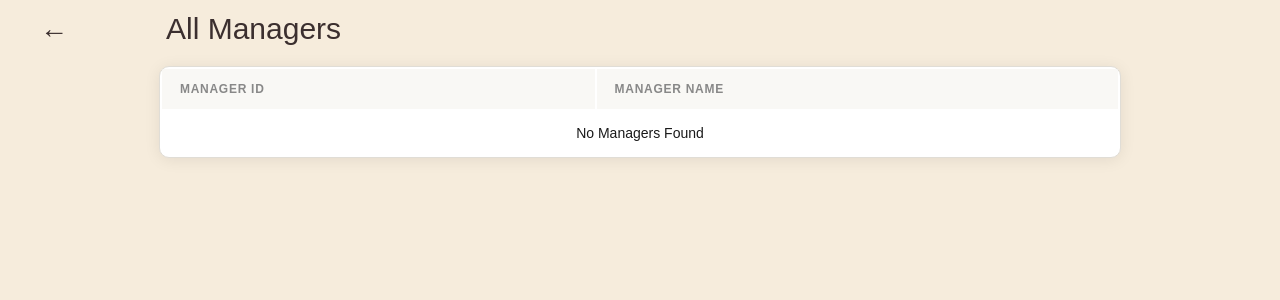
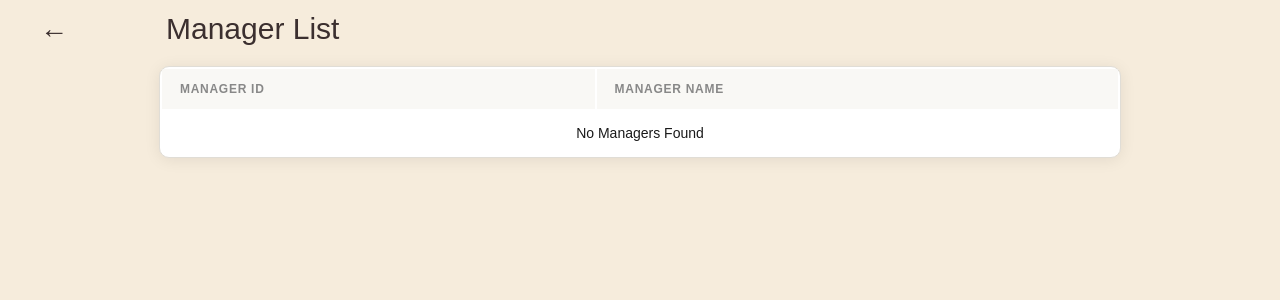
Before and after one commit to BedHeadNinja/SE-Project-416-GD, a Python web app: template IMS/IMS/templates/management/manager_list.html in a window 1280 px wide. Shown: the part 90-390 px from the top of the page. Run offline with Jinja, Linux system fonts and the light colour scheme; the template is opened without the code that fills it, so the values that code supplies are empty.

Commit message:
On branch main 	modified:   IMS/IMS/management/routes.py 	renamed:    IMS/IMS/static/image/m.PNG -> IMS/IMS/static/image/m.png 	modified:   IMS/IMS/templates/management/employee_list.html 	modified:   IMS/IMS/templates/management/manager_list.html

```diff
--- a/IMS/IMS/management/routes.py
+++ b/IMS/IMS/management/routes.py
@@ -91,11 +91,11 @@ def manager_list_page():
     # Get all employees with the manager role, and display them in ascending id order
     managers = db.session.scalars(
         sa.select(User).where(
-            User.role == 'Manager'
+            sa.func.lower(User.role) == 'manager'
             ).order_by(User.id.asc())
         ).all()
 
-    return render_template('/management/manager_list.html', title="Manager List", employees=managers)
+    return render_template('/management/manager_list.html', title="Manager List", managers=managers)
 
 @bp.route('/employee_list_page', methods=['GET'])
 @login_required
@@ -104,7 +104,7 @@ def employee_list_page():
     # Get all employees with the employee role, and display them in ascending id order
     employees = db.session.scalars(
         sa.select(User).where(
-            User.role == 'Employee'
+            sa.func.lower(User.role) == 'employee'
             ).order_by(User.id.asc())
         ).all()
     print(employees)
--- a/IMS/IMS/templates/management/manager_list.html
+++ b/IMS/IMS/templates/management/manager_list.html
@@ -6,7 +6,7 @@
         <div class="employee">
             <div style="display:flex;align-items:center;">
                 <a href="{{ url_for('management.employee_info') }}" style="position:absolute;left:40px;text-decoration:none;color:#3b2f2f;font-size:28px;">&#8592;</a>
-                <h1 class="page-title" style="font-size:30px;font-weight:500;color: #3b2f2f;">All Managers</h1>
+                <h1 class="page-title" style="font-size:30px;font-weight:500;color: #3b2f2f;">Manager List</h1>
             </div>
         </div>
     </div>
@@ -20,14 +20,16 @@
             </tr>
         </thead>
         <tbody>
+            {% if managers %}
                 {% for manager in managers %}
                 <tr>
                     <td>{{ manager.id }}</td>
                     <td>{{ manager.name }}</td>
                 </tr>
+                {% endfor %}
             {% else %}
                 <tr><td colspan="3" style="text-align:center;">No Managers Found</td></tr>
-            {% endfor %}
+            {% endif %}
         </tbody>
     </table>
 </div>
```
Also changed, not shown: IMS/IMS/templates/management/employee_list.html (+9 -7 lines), IMS/IMS/static/image/m.png (renamed from IMS/IMS/static/image/m.PNG). Lines whose indentation alone changed are shown as unchanged.
